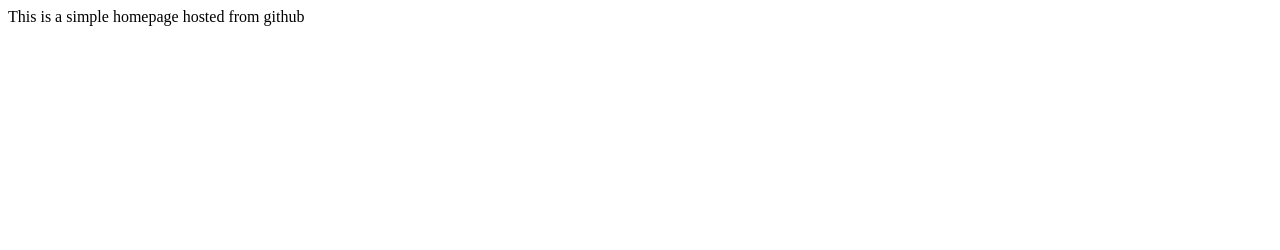
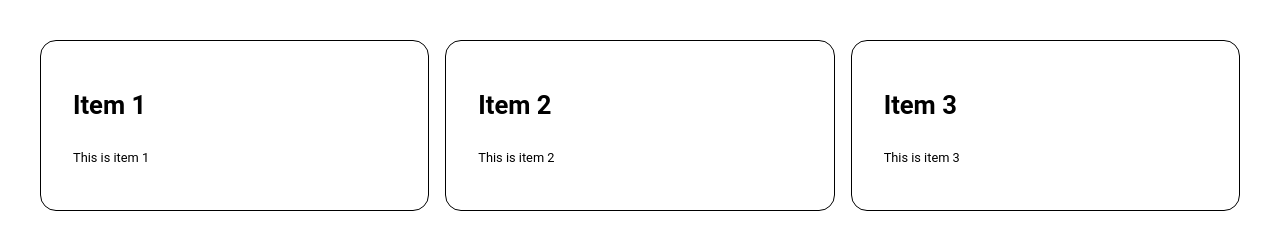
Before and after one commit to slk-cc/homepage, a plain HTML site: page index.html in a window 1280 px wide. Drawn offline with Linux system fonts and the light colour scheme.

Commit message:
Adding grid

```diff
--- /dev/null
+++ b/default.css
@@ -0,0 +1,46 @@
+*, *:before, *:after {
+  box-sizing: border-box; }
+
+body {
+  padding: 2rem; }
+
+main {
+  max-width: none;
+  margin: 0;
+  display: grid;
+  grid-template-columns: repeat(auto-fit, minmax(300px, 1fr));
+  grid-gap: 1rem;
+  font-family: Avenir, Roboto, Helvetica, san-serif;
+  font-size: 80%; }
+
+cell {
+  margin: 0;
+  display: flex;
+  flex-flow: column;
+  border: 1px solid black;
+  border-radius: 1rem;
+  padding: 2rem; }
+
+/*
+article > img {
+  order: -1;
+  align-self: center; }
+
+article > h1 {
+  margin: 1rem 1rem 0; }
+
+article > ul {
+  margin: 0 0 1rem; }
+
+article > p {
+  margin: 0.25em 1rem 1rem; }
+
+article > button {
+  margin-top: auto;
+  background: teal;
+  color: white;
+  padding: 0.5rem;
+  border: none;
+  border-radius: 1rem;
+  font-size: 1.2rem; }
+/*
--- a/index.html
+++ b/index.html
@@ -1,5 +1,25 @@
+<!DOCTYPE html>
 <html>
+<head>
+<meta http-equiv="Content-Type" content="text/html; charset=UTF-8">
+<meta name="viewport" content="width=device-width, initial-scale=1">
+<title>Homepage</title>
+<link rel="stylesheet" href="default.css">
+</head>
 <body>
-<p>This is a simple homepage hosted from github</p>
+  <main>
+    <cell>
+      <h1>Item 1</h1>
+      <p>This is item 1</p>
+    </cell>
+    <cell>
+      <h1>Item 2</h1>
+      <p>This is item 2</p>
+    </cell>
+    <cell>
+      <h1>Item 3</h1>
+      <p>This is item 3</p>
+    </cell>
+  </main>
 </body>
 </html>
```
